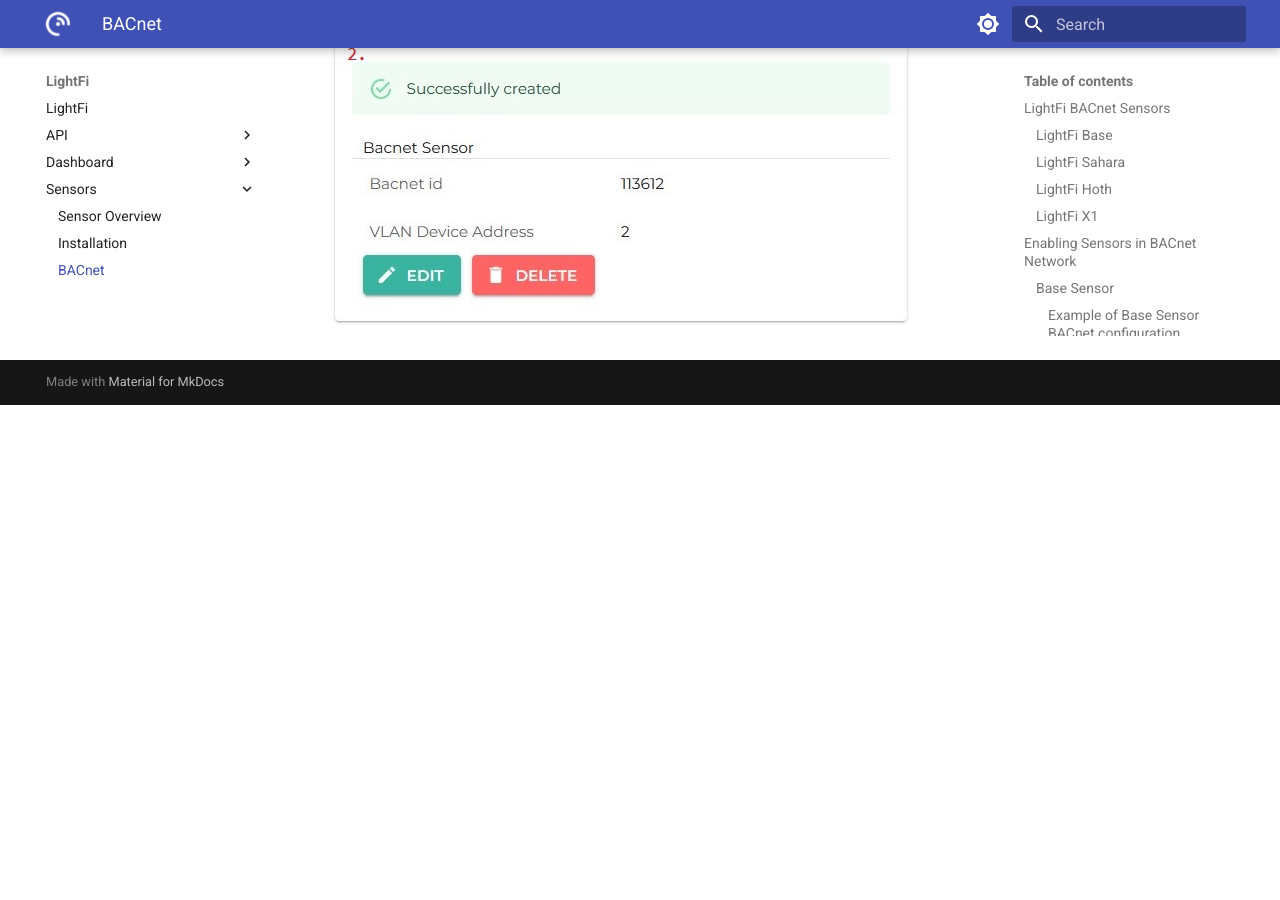
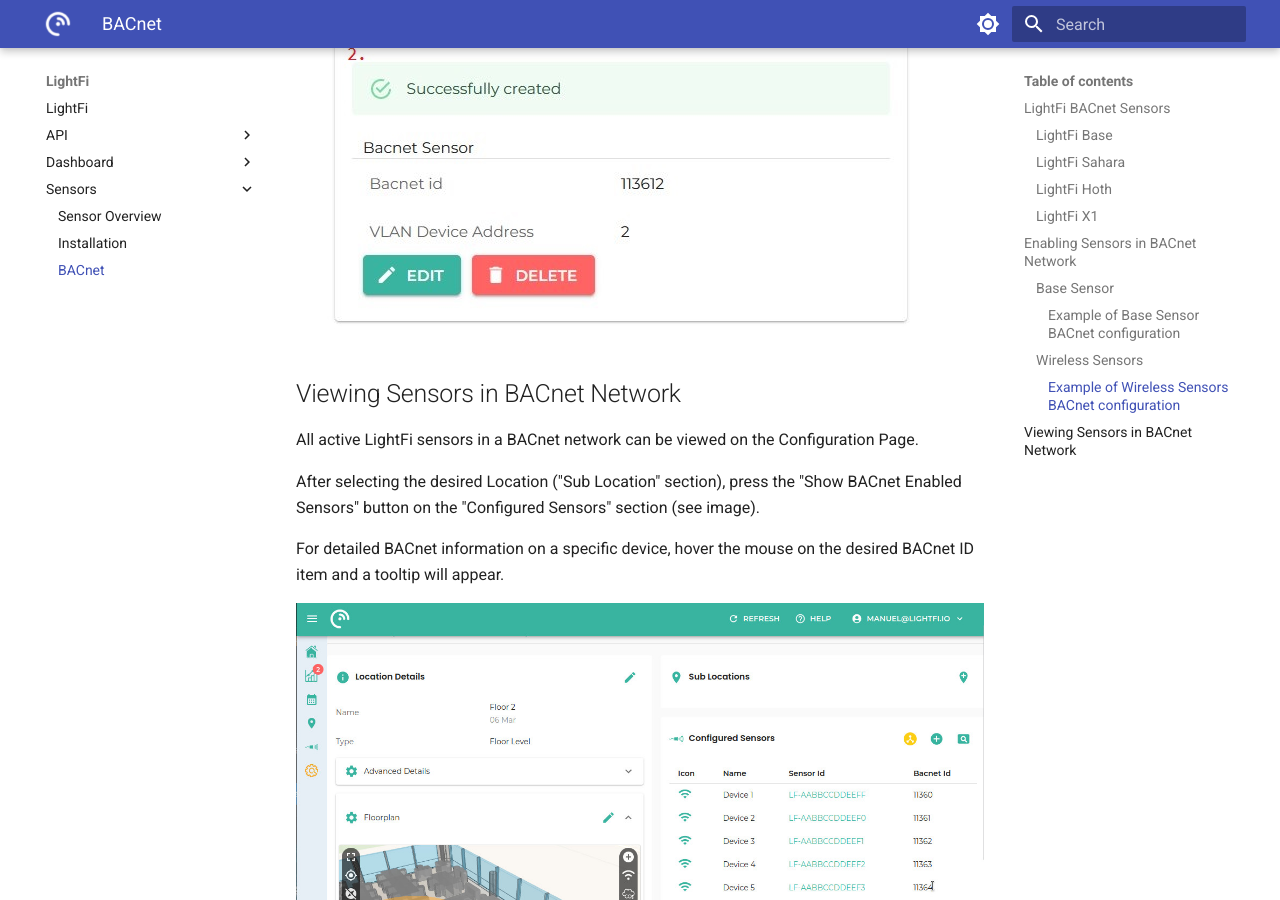
Before and after one commit to LightFiLimited/lf-documentation, an MkDocs documentation site: the page built from docs/sensors/BACnet.md, in a window 1280 px wide and 900 px high, scrolled down 9079 px. Built offline with MkDocs 1.6.1 and Material for MkDocs 9.7.7, drawn with Linux system fonts in a browser that asks for light colours; before the commit the page ends 9484 px from its top, so only the background shows below that.

Commit message:
adding viewing sensors in bacnet network section

```diff
--- a/docs/sensors/BACnet.md
+++ b/docs/sensors/BACnet.md
@@ -143,3 +143,13 @@
 ![3](../img/sensors/bacnet/07_fill_bacnet.jpg)
 4. When you press submit, a small blue circle will indicate the sensor is BACnet enabled (`1.`) and a Success/confirmation message (`2.`) will appear.
 ![4](../img/sensors/bacnet/08_bacnet_confirmation.jpg)
+
+## Viewing Sensors in BACnet Network
+
+All active LightFi sensors in a BACnet network can be viewed on the Configuration Page.
+
+After selecting the desired Location ("Sub Location" section), press the "Show BACnet Enabled Sensors" button on the "Configured Sensors" section (see image).
+
+For detailed BACnet information on a specific device, hover the mouse on the desired BACnet ID item and a tooltip will appear.
+
+![](../img/sensors/bacnet/09_viewing_bacnet_sensors.jpg)
```
Also changed, not shown: docs/img/sensors/bacnet/09_viewing_bacnet_sensors.jpg (added).
